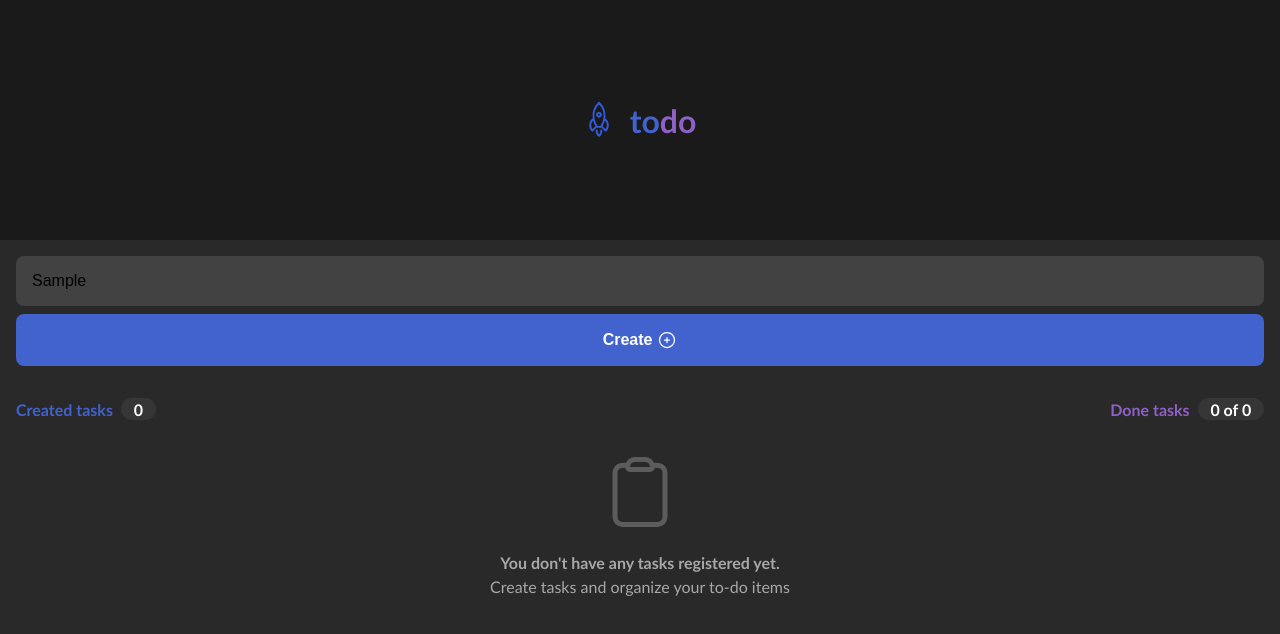
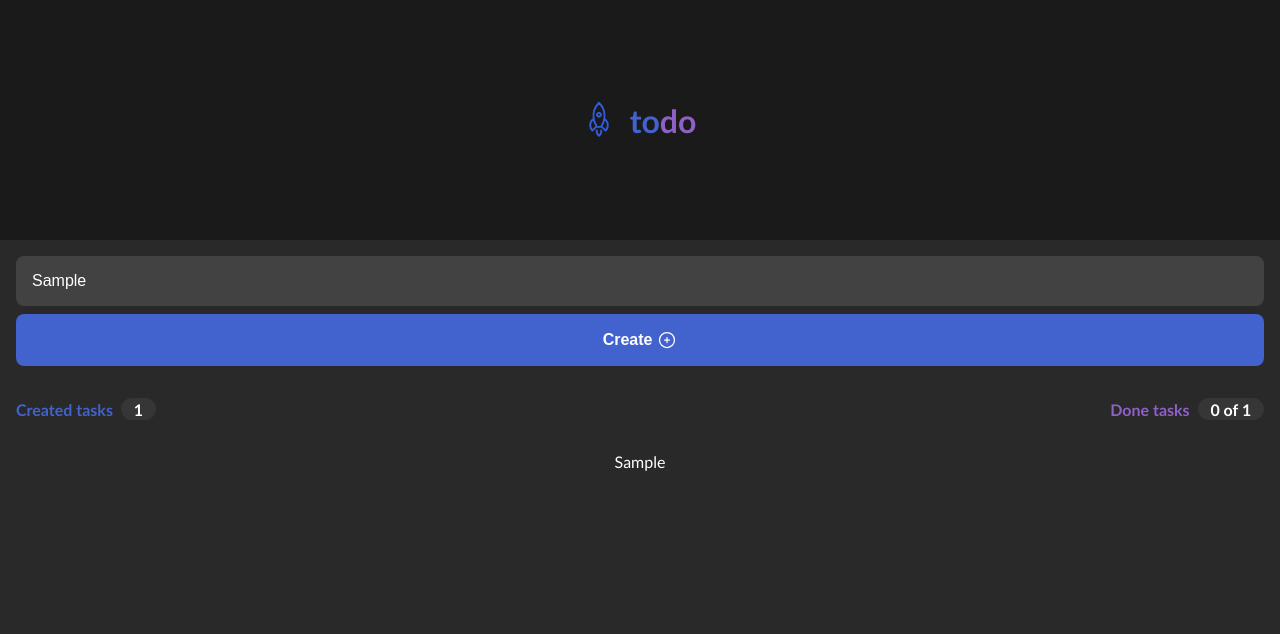
Before and after one commit to Artuchka/todo-ignite, a React (Create React App) app: page / in a window 1280 px wide. Both pictures are taken after typing "Sample" into the empty fields and a click on the button "Create". Shown: the top 634 px of the page. Built offline with nearby package versions, Linux system fonts and the light colour scheme.

Commit message:
mockup data could be added

```diff
--- a/src/App.jsx
+++ b/src/App.jsx
@@ -2,8 +2,13 @@ import { useState } from "react"
 import "./main.scss"
 
 function App() {
+	const [inputValue, setInputValue] = useState("")
 	const [tasks, setTasks] = useState([])
 	const [doneTasks, setDoneTasks] = useState([])
+
+	function handleAdd() {
+		setTasks((prev) => [...prev, { text: inputValue }])
+	}
 
 	return (
 		<div className="App">
@@ -32,8 +37,10 @@ function App() {
 						type="text"
 						className="input-add"
 						placeholder="Add a new task"
+						value={inputValue}
+						onChange={(e) => setInputValue(e.target.value)}
 					/>
-					<button className="btn btn--full">
+					<button className="btn btn--full" onClick={handleAdd}>
 						Create
 						<svg
 							xmlns="http://www.w3.org/2000/svg"
@@ -64,7 +71,7 @@ function App() {
 					</div>
 				</div>
 
-				{tasks.length == 0 ? (
+				{tasks.length === 0 ? (
 					<div className="empty-case">
 						<svg
 							xmlns="http://www.w3.org/2000/svg"
@@ -84,10 +91,11 @@ function App() {
 						<div>Create tasks and organize your to-do items</div>
 					</div>
 				) : (
-					<div className="todo-list">
-						{" "}
-						{tasks.map((task) => task.text)}
-					</div>
+					<ul className="todo-list">
+						{tasks.map((task) => (
+							<li>{task.text}</li>
+						))}
+					</ul>
 				)}
 			</main>
 		</div>
--- a/src/main.scss
+++ b/src/main.scss
@@ -50,6 +50,7 @@ body {
 	outline: none;
 	padding: 1rem;
 	background-color: lighten($bg-color, 10);
+	color: white;
 	border-radius: 0.5em;
 	font-size: 1rem;
 	margin-bottom: 0.5em;
@@ -123,3 +124,12 @@ body {
 		font-weight: bold;
 	}
 }
+
+.todo-list {
+	list-style: none;
+	color: white;
+	display: flex;
+	justify-content: center;
+	align-items: center;
+	flex-direction: column;
+}
```
